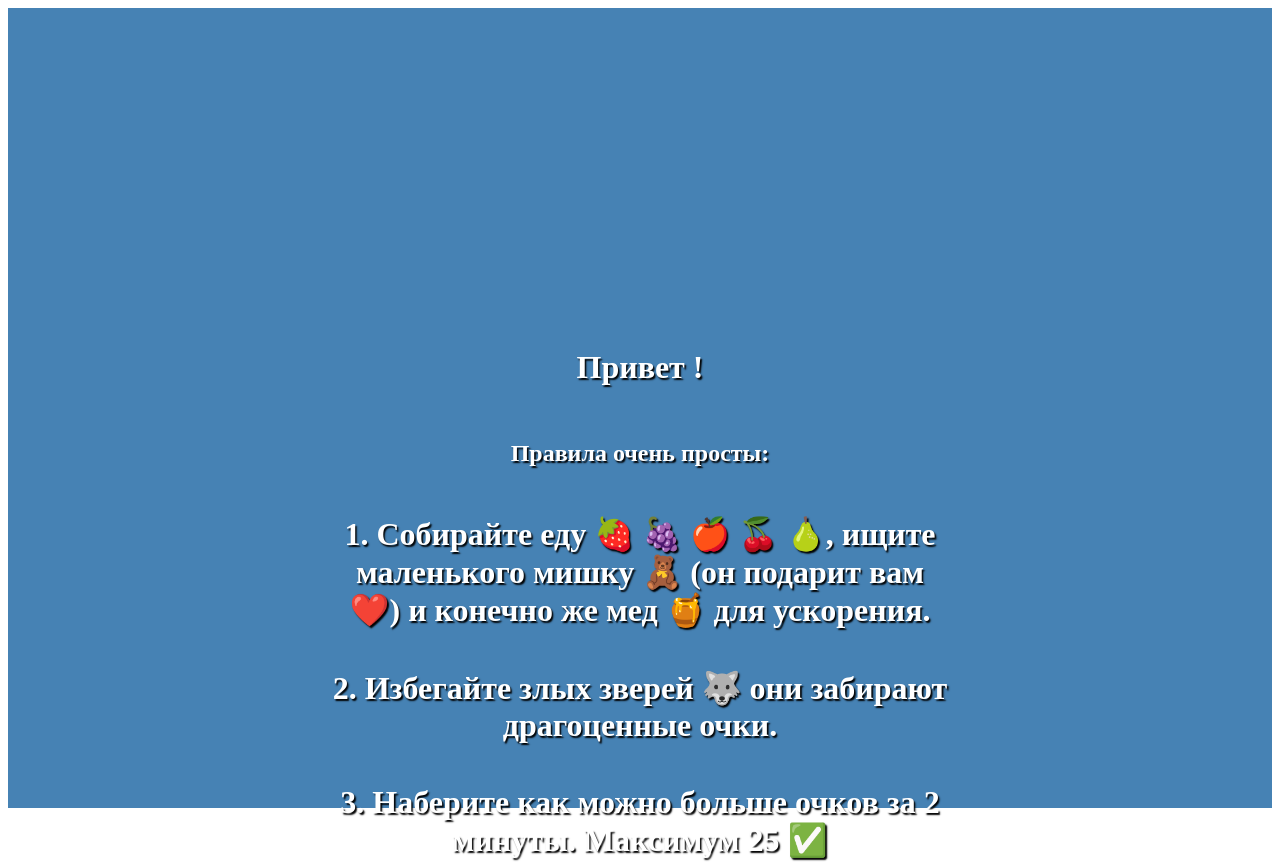
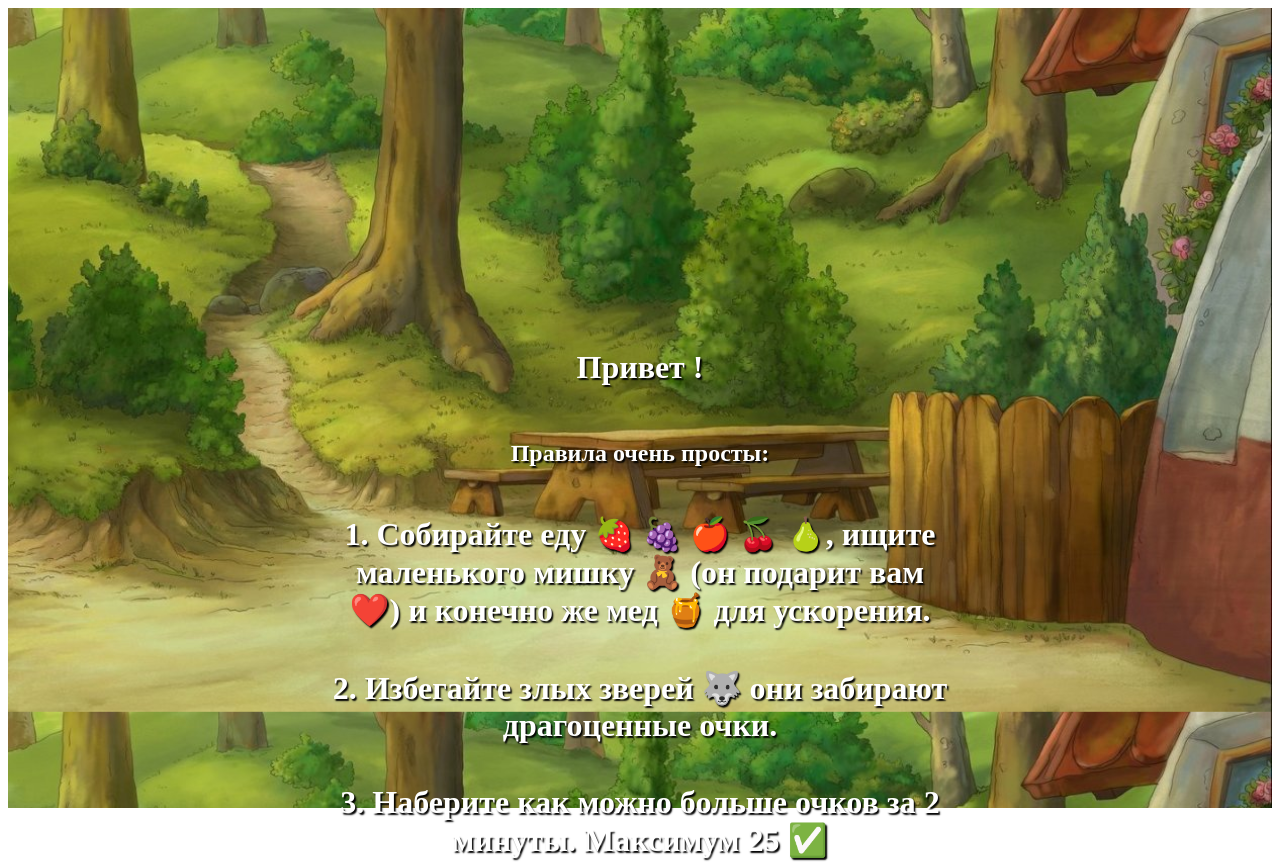
Before and after one commit to Mongrus/react-mini-game, a React (Create React App) app: page / in a window 1280 px wide. Shown: the top 863 px of the page. Built offline with nearby package versions, Linux system fonts and the light colour scheme; the HTML template or start-up script is replaced by a standard one.

Commit message:
new backgraund v.2

```diff
--- a/src/App.sass
+++ b/src/App.sass
@@ -6,6 +6,8 @@
   height: 100vh
   color: white
   background-color: SteelBlue
+  background: url('./backgraund.jpg')
+  background-size: 100%
   text-shadow: .1rem .1rem .1rem black
   svg
     color: pink
```
Also changed, not shown: src/backgraund.jpg (added).
